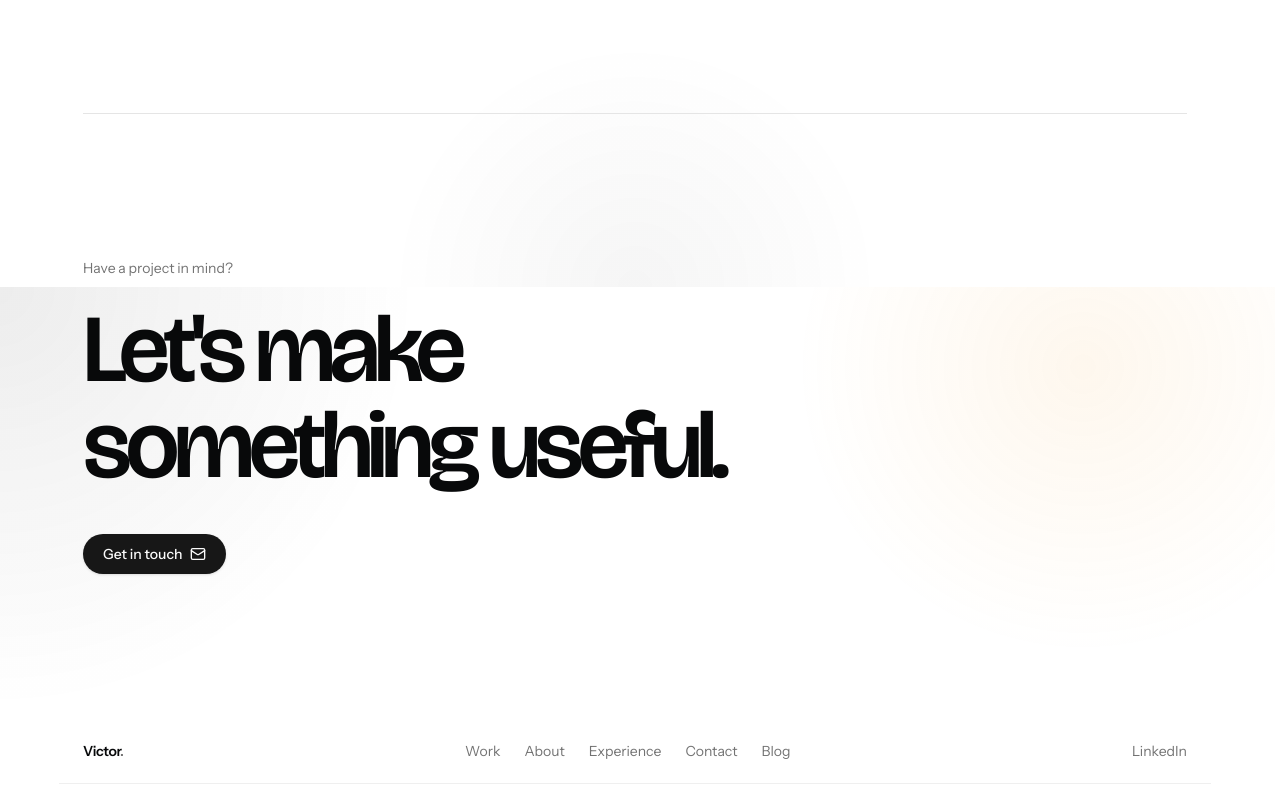
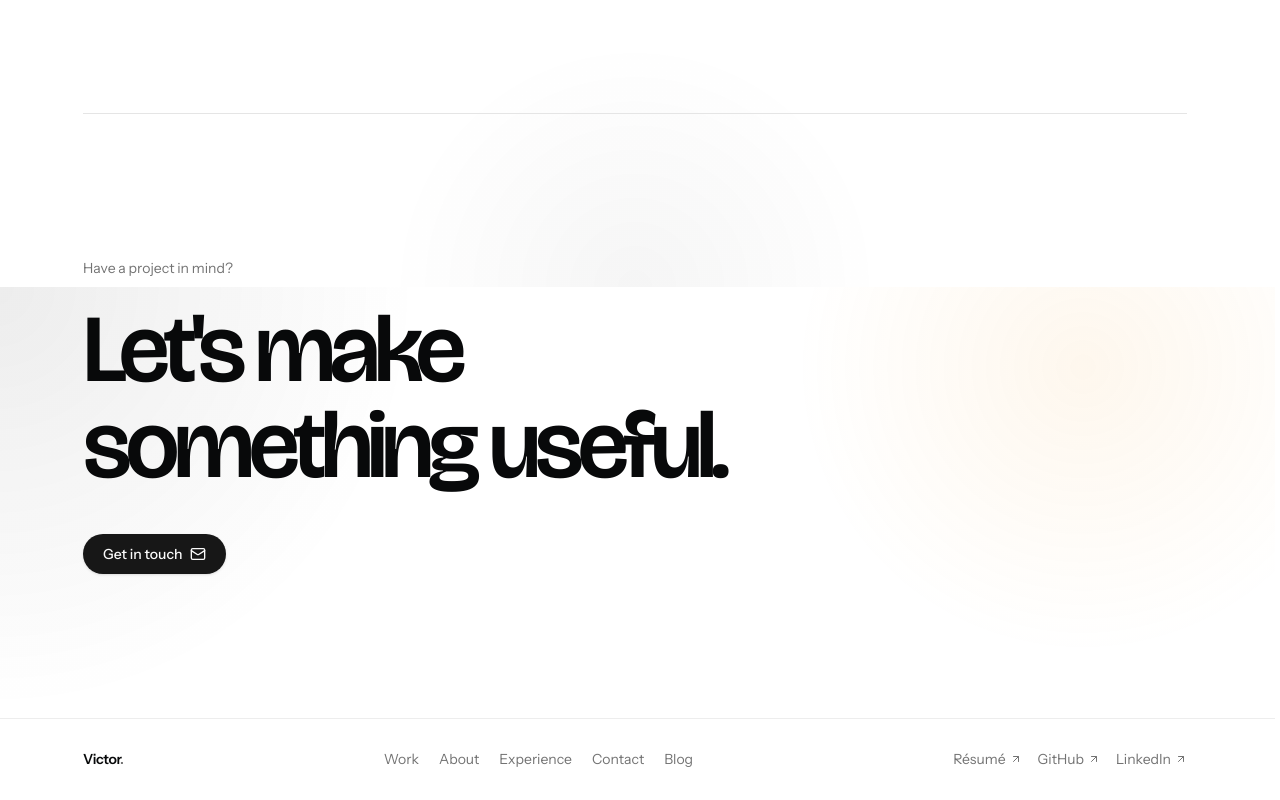
Before and after one commit to v-techhub/portfolio-v2, a Next.js app: page / in a window 1280 px wide. Shown: the part 4513-5313 px from the top of the page. Built offline with nearby package versions, Linux system fonts and the light colour scheme.

Commit message:
updated footer

```diff
--- a/src/app/layout.tsx
+++ b/src/app/layout.tsx
@@ -1,4 +1,4 @@
-import Navbar from "@/components/navbar";
+import Footer from "@/components/footer";
 import { ModeToggle } from "@/components/mode-toggle";
 import ScrollControls from "@/components/scroll-controls";
 import FullscreenLoader from "@/components/fullscreen-loader";
@@ -81,8 +81,8 @@ export default function RootLayout({
               <FullscreenLoader />
               <ModeToggle />
               {children}
+              <Footer />
               <ScrollControls />
-              <Navbar />
             </LenisProvider>
           </TooltipProvider>
         </ThemeProvider>
--- /dev/null
+++ b/src/components/footer.tsx
@@ -0,0 +1,107 @@
+import { DATA } from "@/data/resume";
+import { ArrowUpRight } from "lucide-react";
+import Link from "next/link";
+
+const footerLinks = [
+  { label: "Work", href: "#projects" },
+  { label: "About", href: "#about" },
+  { label: "Experience", href: "#experience" },
+  { label: "Contact", href: "#contact" },
+  { label: "Blog", href: "/blog" },
+  { label: "Résumé", href: "/resume_2026.pdf", external: true },
+  { label: "GitHub", href: DATA.contact.social.GitHub.url, external: true },
+  { label: "LinkedIn", href: DATA.contact.social.LinkedIn.url, external: true },
+] as const;
+
+const desktopSectionLinks = footerLinks.slice(0, 5);
+const desktopUtilityLinks = footerLinks.slice(5);
+
+function FooterLink({
+  link,
+  className = "",
+}: {
+  link: (typeof footerLinks)[number];
+  className?: string;
+}) {
+  return (
+    <Link
+      href={link.href}
+      target={"external" in link && link.external ? "_blank" : undefined}
+      rel={"external" in link && link.external ? "noreferrer" : undefined}
+      className={`group ${className}`}
+    >
+      <span>{link.label}</span>
+      <ArrowUpRight
+        aria-hidden="true"
+        className="size-4 shrink-0 transition-transform duration-300 ease-out group-hover:-translate-y-0.5 group-hover:translate-x-0.5 group-active:-translate-y-0.5 group-active:translate-x-0.5 motion-reduce:transition-none"
+      />
+    </Link>
+  );
+}
+
+export default function Footer() {
+  return (
+    <footer className="relative left-1/2 w-screen -translate-x-1/2 border-t border-border/70 bg-background">
+      <div className="mx-auto max-w-6xl px-6">
+        <div className="py-16 sm:hidden">
+          <div className="mb-8 flex items-end justify-between">
+            <div>
+              <p className="text-[10px] font-semibold uppercase tracking-[.24em] text-muted-foreground">
+                Next stop
+              </p>
+              <h2 className="mt-2 text-3xl font-semibold tracking-[-.05em]">
+                Where to next?
+              </h2>
+            </div>
+            <span className="pb-1 text-xs text-muted-foreground">01 — 08</span>
+          </div>
+
+          <nav aria-label="Footer navigation" className="grid grid-cols-2 border-t border-border/70">
+            {footerLinks.map((link, index) => (
+              <FooterLink
+                key={link.label}
+                link={link}
+                className={`flex min-h-16 items-center justify-between border-b border-border/70 py-3 text-lg font-medium tracking-[-.02em] ${
+                  index % 2 === 0 ? "border-r pr-4" : "pl-4"
+                }`}
+              />
+            ))}
+          </nav>
+
+          <div className="mt-10 flex items-end justify-between gap-6 text-xs text-muted-foreground">
+            <p>
+              {DATA.name}
+              <br />
+              {DATA.location}
+            </p>
+            <p className="text-right">© {new Date().getFullYear()}</p>
+          </div>
+        </div>
+
+        <div className="hidden min-h-20 items-center justify-between gap-8 text-sm sm:flex">
+          <Link href="#top" className="shrink-0 font-semibold tracking-tight">
+            Victor<span className="text-muted-foreground">.</span>
+          </Link>
+
+          <nav aria-label="Footer navigation" className="flex items-center gap-5 text-muted-foreground">
+            {desktopSectionLinks.map((link) => (
+              <Link key={link.label} href={link.href} className="transition-colors hover:text-foreground">
+                {link.label}
+              </Link>
+            ))}
+          </nav>
+
+          <div className="flex shrink-0 items-center gap-4 text-muted-foreground">
+            {desktopUtilityLinks.map((link) => (
+              <FooterLink
+                key={link.label}
+                link={link}
+                className="inline-flex items-center gap-1 transition-colors hover:text-foreground [&_svg]:size-3"
+              />
+            ))}
+          </div>
+        </div>
+      </div>
+    </footer>
+  );
+}
--- a/src/components/navbar.tsx
+++ /dev/null
@@ -1,56 +0,0 @@
-import { DATA } from "@/data/resume";
-import Link from "next/link";
-
-export default function Navbar() {
-  return (
-    <header className="sticky top-0 z-30 -mx-6 border-b border-border/60 bg-background/80 px-6 backdrop-blur-md">
-      <nav className="mx-auto flex h-16 max-w-6xl items-center justify-between text-sm">
-        <Link href="#top" className="font-semibold tracking-tight">
-          Victor<span className="text-muted-foreground">.</span>
-        </Link>
-        <div className="hidden items-center gap-6 text-muted-foreground sm:flex">
-          <Link
-            href="#projects"
-            className="transition-colors hover:text-foreground"
-          >
-            Work
-          </Link>
-          <Link
-            href="#about"
-            className="transition-colors hover:text-foreground"
-          >
-            About
-          </Link>
-          <Link
-            href="#experience"
-            className="transition-colors hover:text-foreground"
-          >
-            Experience
-          </Link>
-          <Link
-            href="#contact"
-            className="transition-colors hover:text-foreground"
-          >
-            Contact
-          </Link>
-          <Link
-            href="/blog"
-            className="transition-colors hover:text-foreground"
-          >
-            Blog
-          </Link>
-        </div>
-        <div className="flex items-center">
-          <Link
-            href={DATA.contact.social.LinkedIn.url}
-            target="_blank"
-            rel="noreferrer"
-            className="hidden text-muted-foreground transition-colors hover:text-foreground sm:block"
-          >
-            LinkedIn
-          </Link>
-        </div>
-      </nav>
-    </header>
-  );
-}
```
